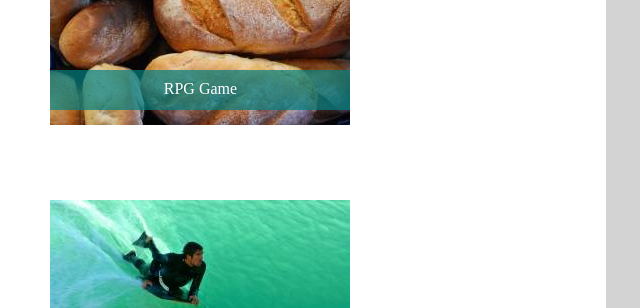
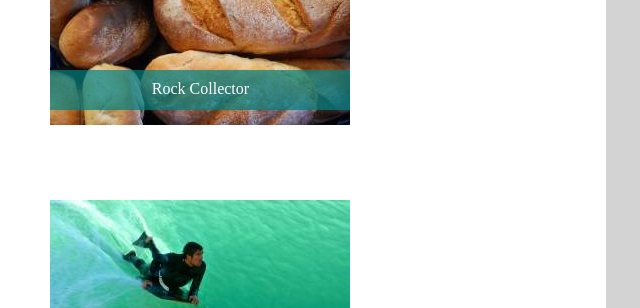
Before and after one commit to aaronbushman/Basic_Profile, a plain HTML site: page portfolio.html in a window 1280 px wide. Shown: the part 345-653 px from the top of the page, 514-1154 px from the left. Drawn offline with Linux system fonts and the light colour scheme.

Commit message:
update portfolio links

```diff
--- a/portfolio.html
+++ b/portfolio.html
@@ -26,7 +26,7 @@
         </div>
         <div class="container">
                 <img src="assets/images/p2.jpg">
-                    <div class="imgtext">RPG Game</div>
+                    <div class="imgtext"><a style="color: white" href="https://aaronbushman.github.io/unit-4-game/">Rock Collector</a></div>
             </div>
             <br>
             <div class="container">
```
